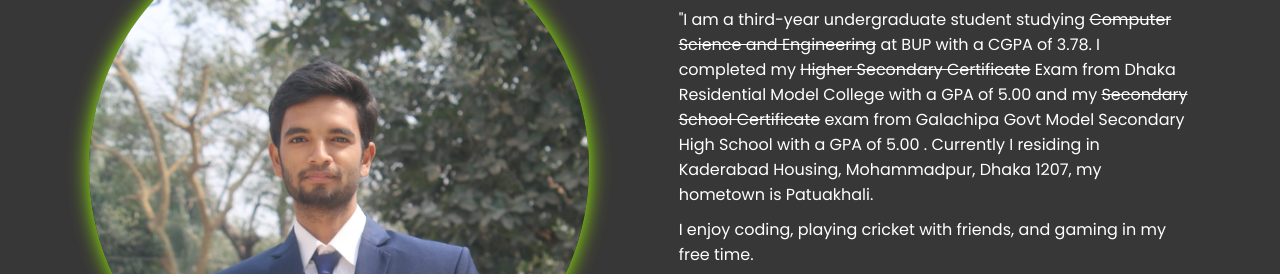
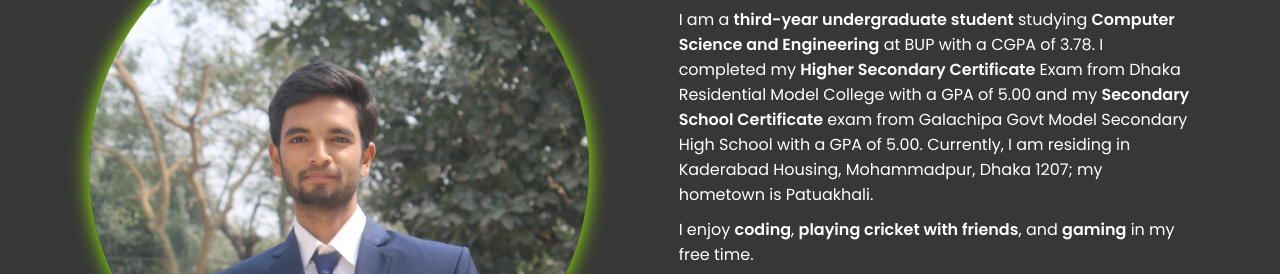
Before and after one commit to AbirKundu/PortFolio-For-Abir-Kundu, a plain HTML site: page index.html in a window 1280 px wide. Shown: the part 272-546 px from the top of the page. Drawn offline with nearby package versions, Linux system fonts and the light colour scheme.

Commit message:
Update index.html

```diff
--- a/index.html
+++ b/index.html
@@ -49,8 +49,8 @@
             <div class="content">
                 <h1 data-aos="fade-left" data-aos-duration="1500" data-aos-delay="700">Hey I'm <span>Abir Kundu</span></h1>
                 <div class="typewriter" data-aos="fade-right" data-aos-duration="1500" data-aos-delay="900">I'm a <span class="typewriter-text"></span><label for="">|</label></div>
-                <p data-aos="flip-down" data-aos-duration="1500" data-aos-delay="1100"><p>"I am a third-year undergraduate student studying <s>Computer Science and Engineering</s> at BUP with a CGPA of 3.78. I completed my <s>Higher Secondary Certificate</s> Exam from Dhaka Residential Model College with a GPA of 5.00 and my <s>Secondary School Certificate</s> exam from Galachipa Govt Model Secondary High School with a GPA of 5.00 . Currently I residing in Kaderabad Housing, Mohammadpur, Dhaka 1207, my hometown is Patuakhali.</p>
-                <p>I enjoy coding, playing cricket with friends, and gaming in my free time.</p>
+                <p data-aos="flip-down" data-aos-duration="1500" data-aos-delay="1100"><p>I am a <strong>third-year undergraduate student</strong> studying <strong>Computer Science and Engineering</strong> at BUP with a CGPA of 3.78. I completed my <strong>Higher Secondary Certificate</strong> Exam from Dhaka Residential Model College with a GPA of 5.00 and my <strong>Secondary School Certificate</strong> exam from Galachipa Govt Model Secondary High School with a GPA of 5.00. Currently, I am residing in Kaderabad Housing, Mohammadpur, Dhaka 1207; my hometown is Patuakhali.</p>
+<p>I enjoy <strong>coding</strong>, <strong>playing cricket with friends</strong>, and <strong>gaming</strong> in my free time.</p>
 
                 <div class="social-links">
                     <a href="https://www.linkedin.com/in/abir-kundu-95b198221/" data-aos="fade-up" data-aos-duration="1500" data-aos-delay="1500"><i class="fa-brands fa-linkedin"></i></a>
```
